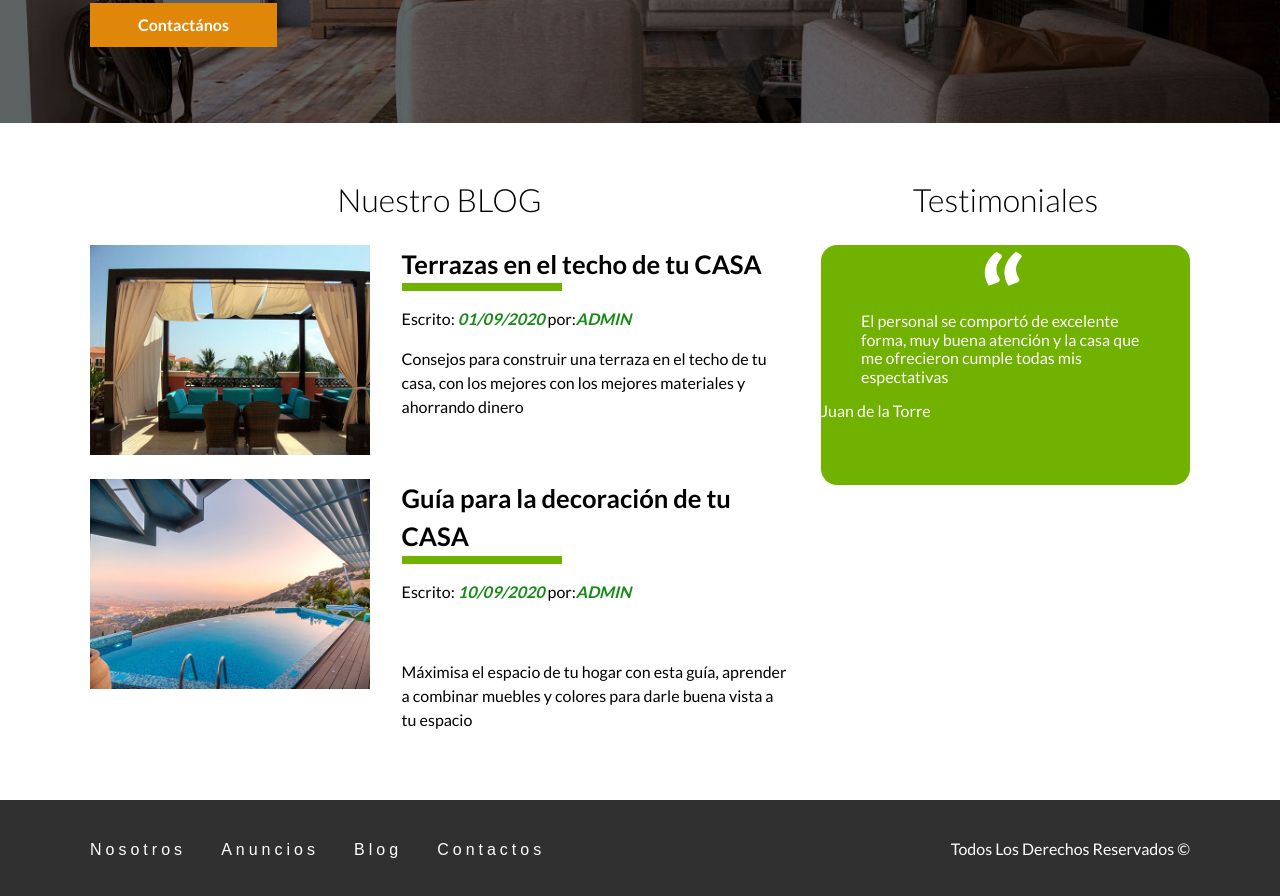
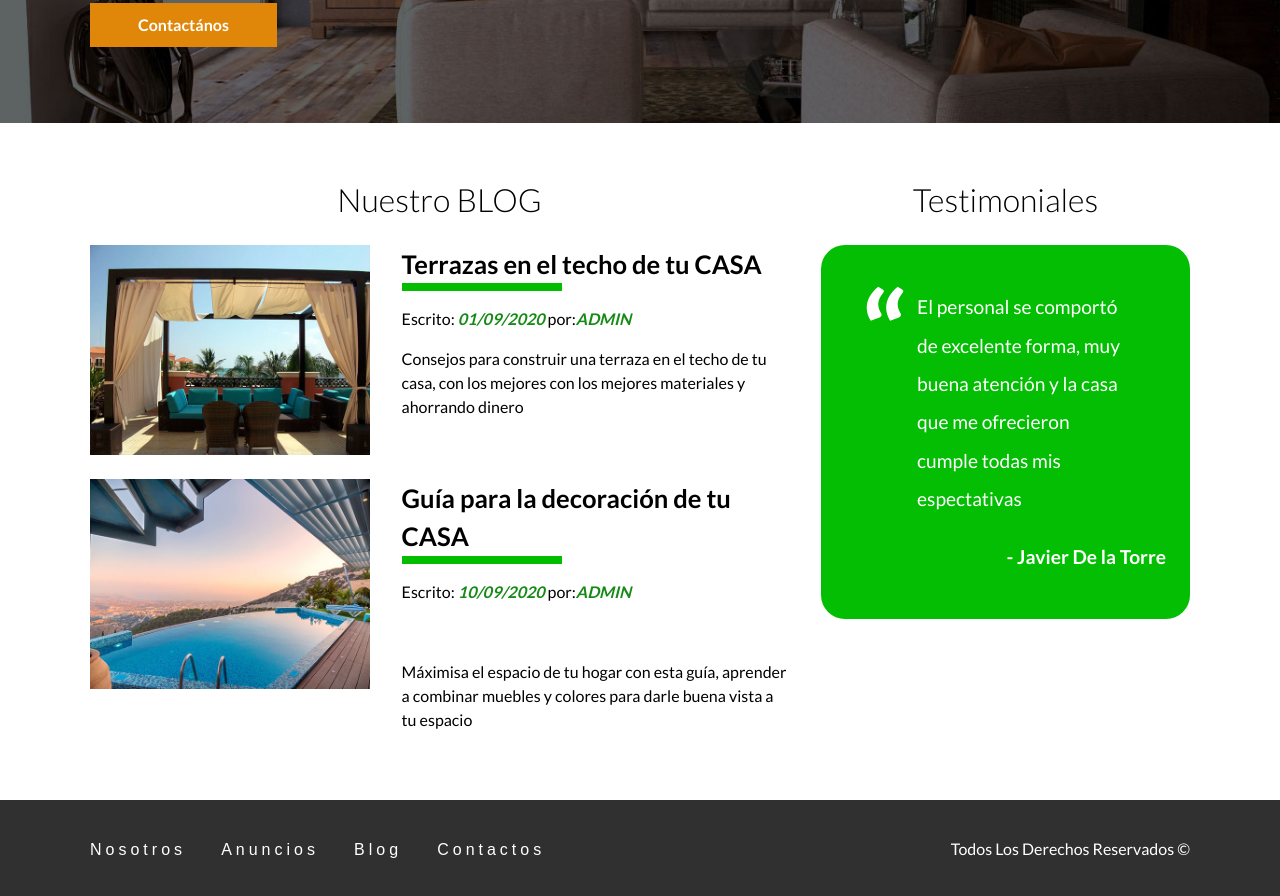
Before and after one commit to Fabian137/BienesRaicesF, a plain HTML site: page index.html in a window 1280 px wide. Shown: the part 2322-3218 px from the top of the page. Drawn offline with Linux system fonts and the light colour scheme.

Commit message:
Testimoniales y existencia

```diff
--- a/css/index.css
+++ b/css/index.css
@@ -154,7 +154,7 @@ h4{
     letter-spacing: 4px;
 }
 .navegacion2 a:hover{
-    color: #00ffff;
+    color: #00f821;
 } /* Pseudo selector*/
 /*body de nosotros.html*/
 .imagenos{
@@ -261,19 +261,37 @@ h4{
     html pero si en css*/
     content: '';
     display: block;
-    border: 1px #71B100 solid;
+    border: 1px #03be00 solid;
     width: 10rem;
     height: 0.5rem;
-    background-color: #71B100;
+    background-color: #03be00;
 }
-.text{
-    color:white
+.text-testimoniales{
+    background-color: #03be03;
+    padding: 1.5rem;
+    color: #ffffff;
+    line-height: 2;
+    border-radius: 1.5rem;
+    text-align: left;
+    font-size: 1.2rem;
 }
-.fondo{
-    justify-items: center;
-    background-color: #71B100;
-    border-radius: 1rem;
-    height: 15rem;
+.text-testimoniales p{
+    text-align: end;
+    font-weight: 700;
+}
+.text-testimoniales blockquote::before{
+    content: ' ';
+    background-image: url(../img/comilla.svg);
+    width: 3rem;
+    height: 3rem;
+    position: absolute;
+    left: -1.5rem;
+    top: -0.5rem;
+
+}
+.text-testimoniales blockquote{
+    position: relative;
+    padding-left: 2rem;
 }
 
 
--- a/index.html
+++ b/index.html
@@ -136,16 +136,12 @@
                 </div>
             </article>
         </section>
-        <section class="testimoniales">
-            <div>
-                <h2 class="fontw-300 texto-centrado">Testimoniales</h2>
-            </div>
-            <div class=fondo>
-            <div class="comillas"> <img src="img/comilla.svg" alt="comillas"> </div>
-            <div class="text">
+        <section class="testimoniales texto-centrado">
+            <h2 class="fontw-300">Testimoniales</h2>
+            <div class="text-testimoniales">
                 <blockquote>El personal se comportó de excelente forma, muy buena atención y la casa que me
                 ofrecieron cumple todas mis espectativas</blockquote>
-                <p>Juan de la Torre</p>
+                <p>- Javier De la Torre</p>
             </div>
         </section>
     </div>
```
